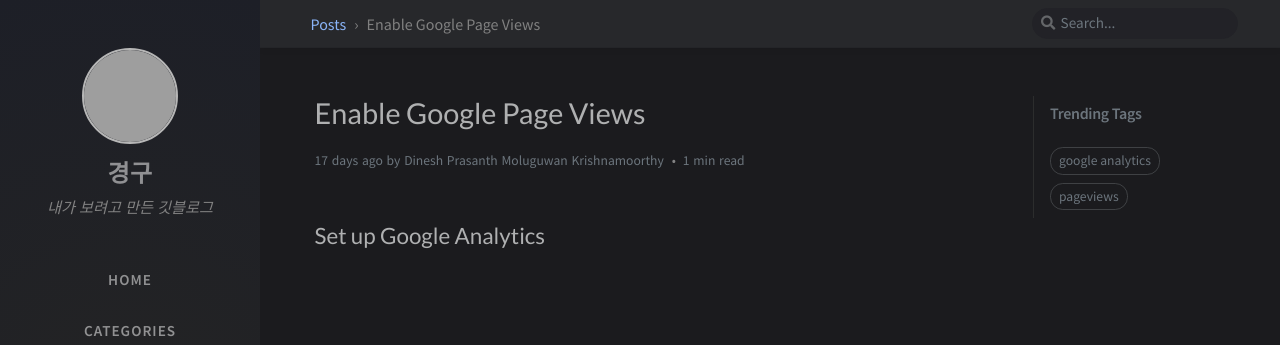
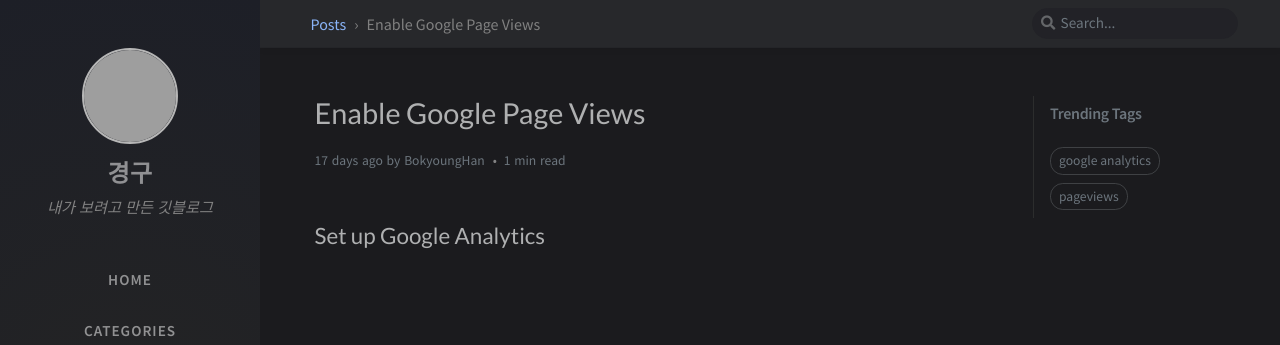
Before and after one commit to BoKyoungHan/bokyounghan.github.io.backup, a Jekyll site: the page built from _posts/2021-01-03-enable-google-pv.md, in a window 1280 px wide. Shown: the top 345 px of the page. Built offline with Jekyll 4.4.1, drawn with Linux system fonts in a browser that asks for light colours; nearby versions of some CDN libraries; comment, search, counter and statistics services are not loaded; grey boxes are pictures that could not be loaded.

Commit message:
post test

```diff
--- a/_posts/2021-01-03-enable-google-pv.md
+++ b/_posts/2021-01-03-enable-google-pv.md
@@ -1,6 +1,5 @@
 ---
 title: Enable Google Page Views
-author: Dinesh Prasanth Moluguwan Krishnamoorthy
 date: 2021-01-03 18:32:00 -0500
 categories: [Blogging, Tutorial]
 tags: [google analytics, pageviews]
```
